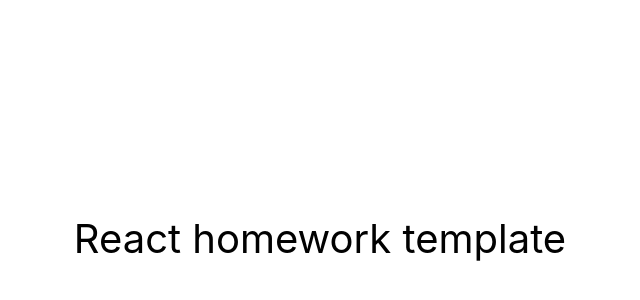
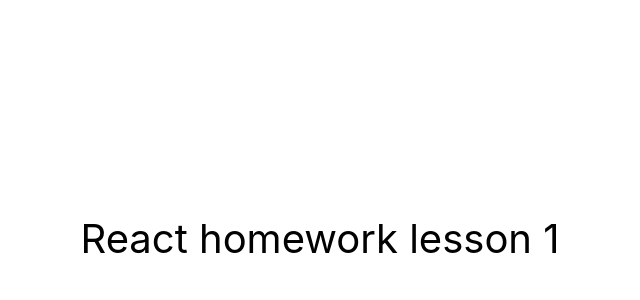
Before and after one commit to vargasasha/goit-react-hw-01-components, a React (Create React App) app: page / in a window 1280 px wide. Shown: the part 162-462 px from the top of the page, without its empty margins (320-960 px from the left). Built offline with nearby package versions, Linux system fonts and the light colour scheme.

Commit message:
Update App.jsx

```diff
--- a/src/components/App.jsx
+++ b/src/components/App.jsx
@@ -10,7 +10,6 @@ export const App = () => {
         color: '#010101'
       }}
     >
-      React homework template
-    </div>
+      React homework lesson 1    </div>
   );
 };
```
